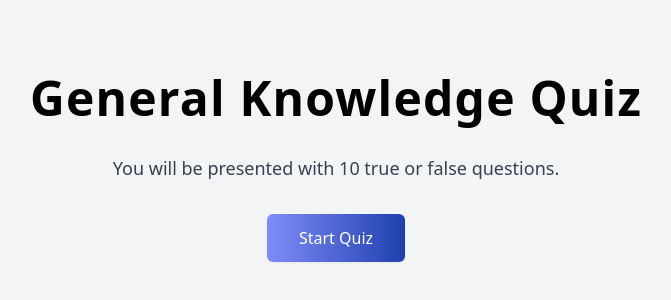
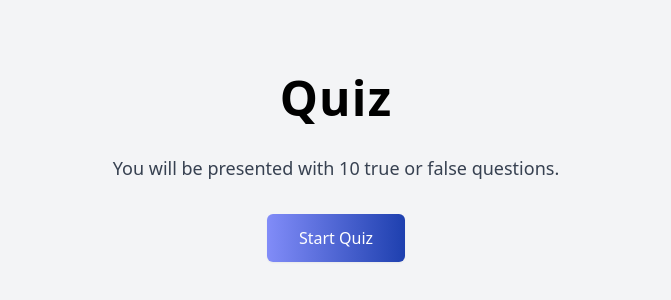
Before and after one commit to louis-young/general-knowledge-quiz, a React (Create React App) app in the folder client/: page / in a window 1280 px wide. Shown: the part 232-532 px from the top of the page, without its empty margins (304-975 px from the left). Built offline with nearby package versions, Linux system fonts and the light colour scheme; no server answers.

Commit message:
Update page designs

```diff
--- a/client/src/pages/HomePage.tsx
+++ b/client/src/pages/HomePage.tsx
@@ -6,7 +6,7 @@ export const HomePage = () => {
     <main className="bg-gray-100 min-h-screen flex justify-center items-center">
       <section className="p-12 container text-center">
         <h1 className="mb-8 tracking-wide font-extrabold text-4xl md:text-5xl">
-          General Knowledge Quiz
+          Quiz
         </h1>
 
         <p className="text-gray-700 text-lg">
--- a/client/src/pages/QuizPage.tsx
+++ b/client/src/pages/QuizPage.tsx
@@ -37,7 +37,9 @@ export const QuizPage = () => {
     <main className="bg-gray-100 min-h-screen flex justify-center items-center">
       {hasFinishedQuiz ? (
         <article className="bg-white p-12 pb-8 container max-w-md text-center shadow-md rounded-md">
-          <h2 className="mb-6 text-xl font-semibold text-gray-900">Finished</h2>
+          <h1 className="mb-6 tracking-wide font-extrabold text-3xl">
+            Finished
+          </h1>
 
           <p className="text-gray-700">
             You have completed all of the questions.
--- a/client/src/pages/ResultsPage.tsx
+++ b/client/src/pages/ResultsPage.tsx
@@ -15,7 +15,7 @@ export const ResultsPage = () => {
         <h1 className="tracking-wide font-extrabold text-3xl">Results</h1>
 
         <p className="text-gray-600 my-6">
-          You scored {correctAnswers} / {totalQuestions}.
+          You got {correctAnswers} questions correct out of {totalQuestions}.
         </p>
 
         <Results results={results} />
```
